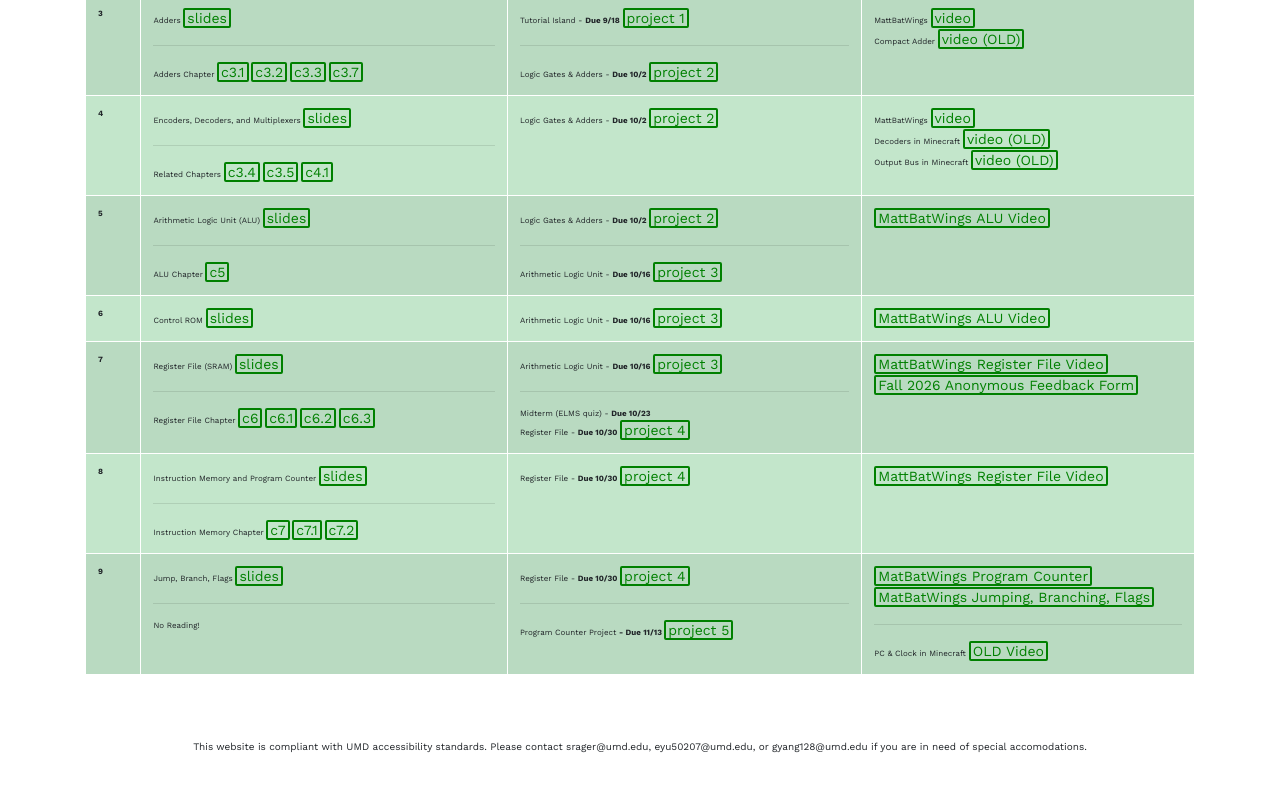
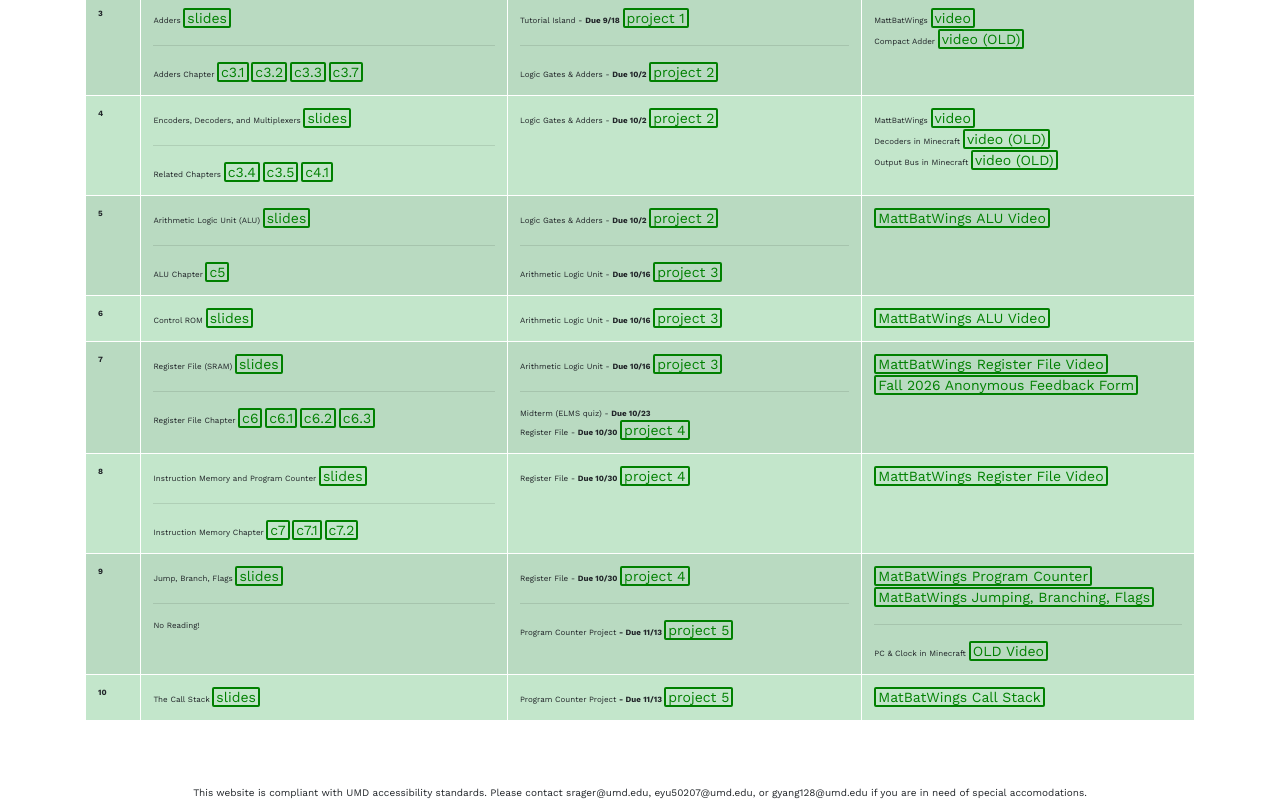
Before and after one commit to umd-cmsc389e/umd-cmsc389e.github.io, a website: page index.html in a window 1280 px wide. Shown: the part 1153-1953 px from the top of the page. Before the commit the page ends 1907 px from the top, so only its background shows below. Drawn offline with nearby package versions, Linux system fonts and the light colour scheme.

Commit message:
week 10 updates

```diff
--- a/index.html
+++ b/index.html
@@ -293,6 +293,20 @@
               </td>
             </tr>
 
+            <tr>
+              <th scope="row">10</th>
+              <td>
+                 The Call Stack
+                <a target="_blank" href="https://docs.google.com/presentation/d/1_9jqdE3gdbXR3hw1zpVuZxgup4l5qrLuWV0kcRMfvvI/edit?usp=sharing" class="link">slides</a>
+              </td>
+              <td>
+                Program Counter Project <strong>- Due 11/13 </strong> <a target="_blank" href="https://github.com/umd-cmsc389e/fall26/tree/main/project5" class="link">project 5</a>
+              </td>
+                <td>
+
+                  <a target="_blank" href="https://youtu.be/XVWUCgqGwHM?si=QaUm4wIhlLreJjc8" class="link">MatBatWings Call Stack</a>
+            </tr>
+
             <!-- <tr>
               <th scope="row">5</th>
               <td>
@@ -373,20 +387,6 @@
               <td>
                 <a target="_blank" href="https://www.youtube.com/watch?si=l-C6THJ7XQhbp7al&v=ChR7wS94WoY&feature=youtu.be" class="link">MattBatWings ALU Video</a>
               </td>
-            </tr>
-
-            <tr>
-              <th scope="row">12</th>
-              <td>
-                 The Call Stack
-                <a target="_blank" href="https://docs.google.com/presentation/d/1I8DmZf7puA06E3M-IjKxLfAsJFJ73zE4TSj5jzHv_KM/edit?usp=sharing" class="link">slides</a>
-              </td>
-              <td>
-                Program Counter Project <strong>- Due 4/24 </strong> <a target="_blank" href="https://github.com/umd-cmsc389e/fall26/tree/main/project5" class="link">project 5</a>
-              </td>
-                <td>
-
-                  <a target="_blank" href="https://youtu.be/XVWUCgqGwHM?si=QaUm4wIhlLreJjc8" class="link">MatBatWings Call Stack</a>
             </tr>
 
             <tr>
```
